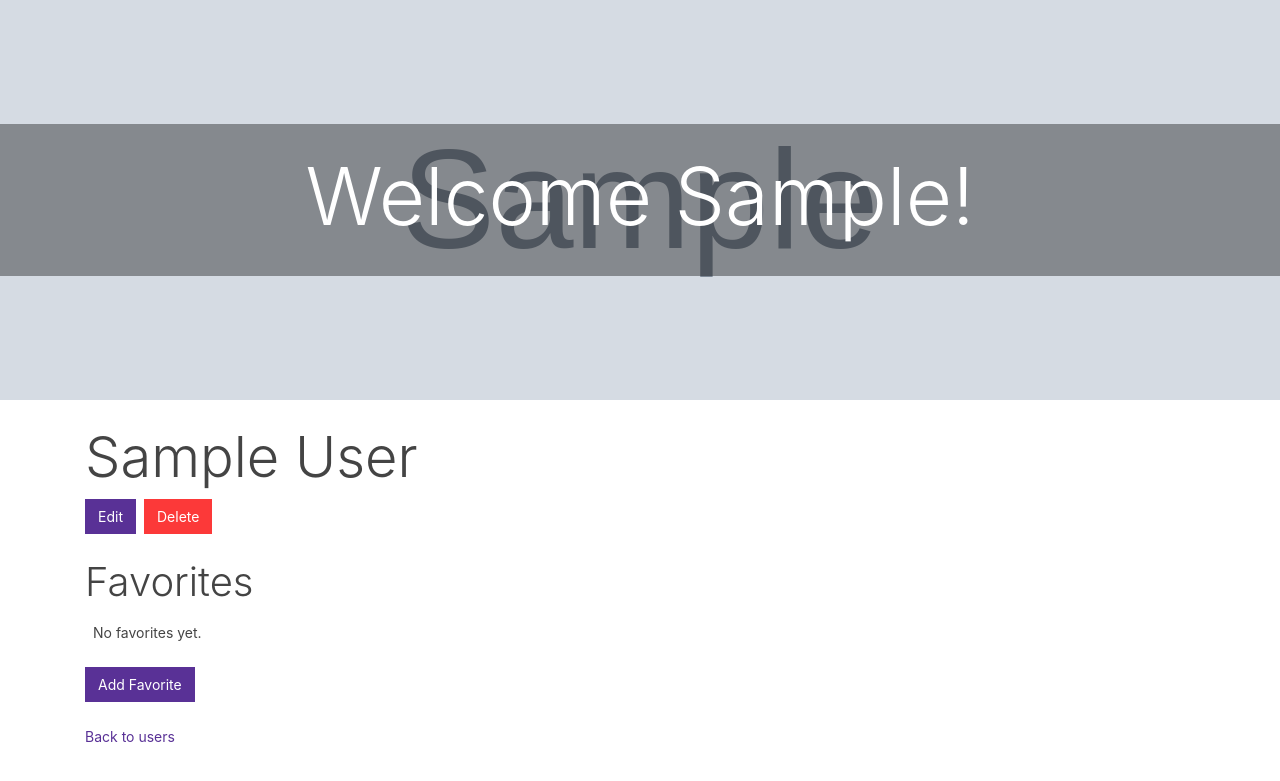
After one commit to TJRelly/scripture-sanctuary, a Flask app: page /users/1 in a window 1280 px wide. The commit adds this page. Shown: the top 781 px of the page. Run offline with Flask 3, Linux system fonts and the light colour scheme; tables that the repository leaves empty hold one stand-in row (values such as "Sample post"); grey boxes marked "Sample" are stand-in pictures; some libraries are stand-ins or nearby versions.

Commit message:
added user list and user profile routes and views, updated user models

```diff
--- a/app.py
+++ b/app.py
@@ -1,8 +1,18 @@
-#pip imports
+# pip imports
 import re
-from flask import Flask, jsonify, redirect, render_template, flash, url_for, request, session
+from flask import (
+    Flask,
+    jsonify,
+    redirect,
+    render_template,
+    flash,
+    url_for,
+    request,
+    session,
+)
 from flask_debugtoolbar import DebugToolbarExtension
-#created imports
+
+# created imports
 from api_requests import get_books, get_translations, get_scripture
 from forms import SearchForm
 from models import db, connect_db, User, Favorite, Tag, FavoriteTag
@@ -10,26 +20,48 @@ from models import db, connect_db, User, Favorite, Tag, FavoriteTag
 BOOKS = get_books()
 
 app = Flask(__name__)
+app.app_context().push()
 # for flask debugtoolbar
-app.config['SECRET_KEY'] = "oh-so-secret"
-app.config['DEBUG_TB_INTERCEPT_REDIRECTS'] = False
+app.config["SECRET_KEY"] = "oh-so-secret"
+app.config["DEBUG_TB_INTERCEPT_REDIRECTS"] = False
 debug = DebugToolbarExtension(app)
 
-app.config['SQLALCHEMY_DATABASE_URI'] = 'postgresql:///scripture-sanctuary'
-app.config['SQLALCHEMY_TRACK_MODIFICATIONS'] = False
-app.config['SQLALCHEMY_ECHO'] = True
+app.config["SQLALCHEMY_DATABASE_URI"] = "postgresql:///scripture-sanctuary"
+app.config["SQLALCHEMY_TRACK_MODIFICATIONS"] = False
+app.config["SQLALCHEMY_ECHO"] = True
 
 connect_db(app)
 
-@app.route('/', methods=['GET'])
+
+@app.route("/", methods=["GET"])
 def home_page():
     """
     Redirects to search page
     """
-    return redirect('/search')
+    return redirect("/search")
 
-@app.route('/search', methods=['GET', 'POST'])
-def search_page():
+
+@app.route("/users", methods=["GET"])
+def get_users():
+    """
+    Gets Users
+    """
+    users = db.session.query(User).all()
+    return render_template("get_users.html", users=users)
+
+
+@app.route("/users/<user_id>", methods=["GET"])
+def user_profile(user_id):
+    """
+    Gets User by id
+    """
+    user = User.query.get_or_404(user_id)
+    print(f"******************{user}******************")
+    return render_template("user_profile.html", user=user)
+
+
+@app.route("/search", methods=["GET", "POST"])
+def search():
     """
     Allows anyone to search a scripture
     Displays Scripture
@@ -38,7 +70,7 @@ def search_page():
 
     form = SearchForm()
 
-    if request.method == 'POST' :
+    if request.method == "POST":
 
         if form.validate_on_submit():
             book = int(form.book.data)
@@ -54,24 +86,33 @@ def search_page():
 
             if not scripture_text:
                 flash(f"Sorry, scripture not found.", "danger")
-                return redirect('/')
+                return redirect("/search")
 
             formatted_verses = []
             for verse in scripture_text:
-                formatted_text = remove_strongs_tags(verse['text'])
-                formatted_verses.append({'verse': verse['verse'], 'text': formatted_text})
+                formatted_text = remove_strongs_tags(verse["text"])
+                formatted_verses.append(
+                    {"verse": verse["verse"], "text": formatted_text}
+                )
 
             scripture = {
-                "book": BOOKS[book-1]['name'],
+
+
+                "book": BOOKS[book - 1]["name"],
                 "chapter": chapter,
                 "start": start_verse,
                 "end": end_verse,
-                "trans": translation
+                "trans": translation,
             }
 
             formated_scripture = format_scripture(scripture)
 
-            return render_template("search.html", form=form, scripture_text=formatted_verses, formated_scripture=formated_scripture)
+            return render_template(
+                "search.html",
+                form=form,
+                scripture_text=formatted_verses,
+                formated_scripture=formated_scripture,
+            )
         else:
             # Form is not valid
             print(f"Form errors: {form.errors}")
@@ -81,19 +122,22 @@ def search_page():
     else:
         return render_template("search.html", form=form)
 
+
 # helper functions
 def format_scripture(scripture):
     """
     input: scripture obj
     output: formated string
     """
-    start_verse = scripture['start']
-    end_verse = scripture['end']
+    start_verse = scripture["start"]
+    end_verse = scripture["end"]
 
     formated_scripture = f"{scripture['book']} {scripture['chapter']}"
 
     if start_verse and end_verse:
-        formated_scripture += f":{scripture['start']}-{scripture['end']} ({scripture['trans']})"
+        formated_scripture += (
+            f":{scripture['start']}-{scripture['end']} ({scripture['trans']})"
+        )
     elif start_verse:
         formated_scripture += f":{scripture['start']} ({scripture['trans']})"
     elif end_verse:
@@ -101,8 +145,9 @@ def format_scripture(scripture):
 
     return formated_scripture
 
+
 def remove_strongs_tags(text):
     """
     Remove <S> tags and their content from the given text.
     """
-    return re.sub(r'<S>\d+</S>', '', text)
+    return re.sub(r"<S>\d+</S>", "", text)
--- a/schema.sql
+++ b/schema.sql
@@ -0,0 +1,12 @@
+\c scripture-sanctuary
+-- Drop the association table first to avoid foreign key constraint issues
+DROP TABLE IF EXISTS favorite_tags CASCADE;
+
+-- Drop the favorites table, which may have foreign key constraints referencing the tags table
+DROP TABLE IF EXISTS favorites CASCADE;
+
+-- Drop the tags table
+DROP TABLE IF EXISTS tags CASCADE;
+
+-- Drop the users table
+DROP TABLE IF EXISTS users CASCADE;
--- /dev/null
+++ b/static/styles.css
@@ -0,0 +1,139 @@
+* {
+    box-sizing: border-box;
+    padding: 0;
+    margin: 0;
+}
+
+img {
+    max-width: 100%;
+}
+
+ul {
+    list-style: none;
+    padding: 0;
+}
+
+.user-list img {
+    width: 5rem;
+}
+
+/* User Profile CSS */
+
+.user-profile-header {
+    position: relative;
+    text-align: center;
+}
+
+.user-profile-header img {
+    width: 100%;
+    height: auto;
+    max-height: 400px;
+    display: block;
+    object-fit: cover;
+}
+
+.user-profile-header .text {
+    position: absolute;
+    top: 50%;
+    left: 50%;
+    transform: translate(-50%, -50%);
+    width: 100%;
+    text-align: center;
+    background: rgba(0, 0, 0, 0.375);
+    padding-bottom: 1.5rem;
+}
+
+.user-profile-header h2 {
+    font-size: 5rem;
+}
+
+.user-details .favorites {
+    font-size: 2.5rem;
+}
+
+/* Media query for smaller screens */
+@media (max-width: 600px) {
+    .header-text h2 {
+        font-size: 2.5rem; /* Adjust font size for mobile */
+    }
+}
+
+/* a {
+    padding-left: .5rem;
+}
+
+input {
+    padding: .25rem .5rem;
+}
+
+.user-list a {
+    display: flex;
+    align-items: center;
+    gap: 1rem;
+}
+
+.img-wrapper {
+    position: relative;
+    width: 70px;
+    overflow: hidden;
+    border-radius: 50%;
+    aspect-ratio: 1/1;
+}
+
+.user-details {
+    padding: .5rem;
+}
+
+.user-details img {
+    width: 25rem;
+}
+
+form {
+  display: flex;
+  flex-direction: column;
+  width: 30rem;
+  padding: .5rem;
+  gap: 1rem;
+}
+
+textarea {
+    overflow: hidden;
+    padding: .5rem;
+}
+
+form button {
+    align-self: end;
+}
+
+.save-cancel, .add-cancel {
+    align-self: end;
+}
+
+.edit-delete {
+   width: 25rem;
+   display: flex;
+   gap: .5rem;
+}
+
+.edit-delete form {
+    width: fit-content;
+    padding: 0;
+}
+
+.bottom-btns {
+    display: flex;
+    flex-direction: column;
+    align-items: flex-start;
+}
+
+.add-post {
+    margin: .5rem;
+}
+
+.post-tags {
+    list-style: none;
+    display: flex;
+    align-items: center;
+    gap: .25rem;
+    font-size: 1.2rem;
+} */
--- a/templates/base.html
+++ b/templates/base.html
@@ -7,6 +7,8 @@
     <link href="https://cdn.jsdelivr.net/npm/bootstrap@5.0.2/dist/css/bootstrap.min.css" rel="stylesheet" integrity="sha384-EVSTQN3/azprG1Anm3QDgpJLIm9Nao0Yz1ztcQTwFspd3yD65VohhpuuCOmLASjC" crossorigin="anonymous">
     <!-- Pulse  Bootswatch -->
     <link rel="stylesheet" href="https://cdn.jsdelivr.net/npm/bootswatch@4.5.2/dist/pulse/bootstrap.min.css" integrity="sha384-L7+YG8QLqGvxQGffJ6utDKFwmGwtLcCjtwvonVZR/Ba2VzhpMwBz51GaXnUsuYbj" crossorigin="anonymous">
+    <!-- My Styles CSS -->
+     <link rel="stylesheet" href="/static/styles.css">
     <title>{% block title %}TITLE GOES HERE{% endblock %}</title>
 </head>
 <body>
--- a/templates/search.html
+++ b/templates/search.html
@@ -6,7 +6,7 @@
 
 <div class="container">
     <!-- Search for bible verse(s) form -->
-    <form method="POST" action="{{ url_for('search_page') }}">
+    <form method="POST" action="{{ url_for('search') }}">
         <h1 class="display-4 form-title pt-4 pb-2">Scripture Search</h1>
 
         {{ form.hidden_tag() }} <!-- Include CSRF token and other hidden fields -->
--- /dev/null
+++ b/templates/user_profile.html
@@ -0,0 +1,46 @@
+{% extends 'base.html' %}
+
+{% block title %}
+{{user.username}}
+{% endblock %}
+
+{% block content %}
+
+<div class="user-profile-header">
+    <img src="{{user.img_url}}" alt="">
+    <div class="text">
+        <h2 class="pt-4 display-1 text-white lead">Welcome {{user.first_name}}!</h2>
+    </div>
+</div>
+
+<div class="container">
+    <section>
+        <h1 class="pt-4 lead display-4">{{user.first_name}} {{user.last_name}}</h1>
+        <div class="d-flex">
+            <a href="/users/{{user.id}}/edit" class="btn btn-primary mr-2">Edit</a>
+            <form action="/users/{{user.id}}/delete" method="POST">
+                <button type="submit" class="btn btn-danger">Delete</button>
+            </form>
+        </div>
+    </section>
+
+    <section class="user-details">
+        <h2 class="favorites pt-4 lead">Favorites</h2>
+        <ul>
+            {% if favorites %}
+                {% for favorite in favorites %}
+                <li><a href="/favorites/{{favorite.id}}">{{favorite.title}}</a></li>
+                {% endfor %}
+            {% else %}
+                <li class="p-2">No favorites yet.</li>
+            {% endif %}
+        </ul>
+        <div class="d-flex flex-column">
+            <a href="/users/{{user.id}}/favorites/new" class="btn btn-primary align-self-start">Add Favorite</a>
+            <!-- Only available for admin -->
+            <a href="{{ url_for('get_users') }}" class="py-4">Back to users</a>
+        </div>
+    </section>
+</div>
+
+{% endblock %}
```
Also changed, not shown: models.py (+22 -11 lines), seed.py (added, +63 -0 lines), templates/get_users.html (added, +27 -0 lines), schema.png, 1 other file.
